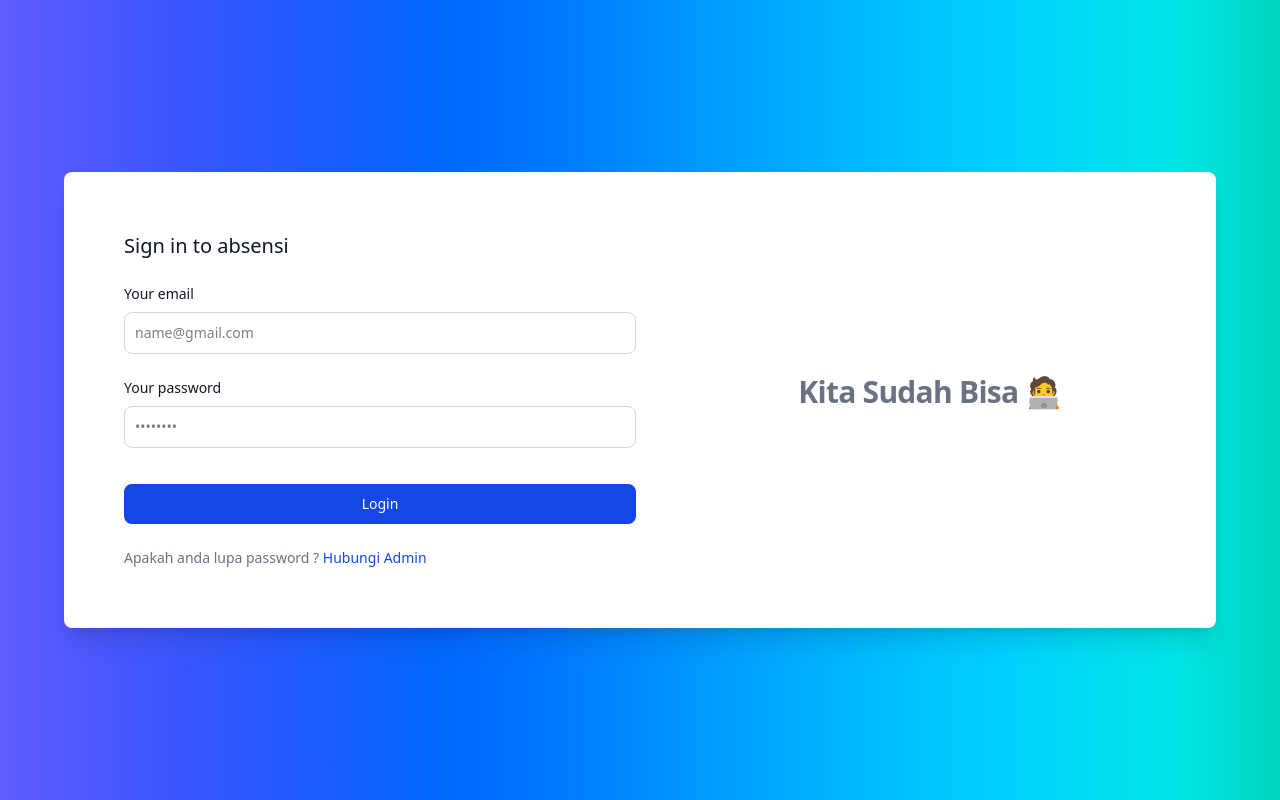
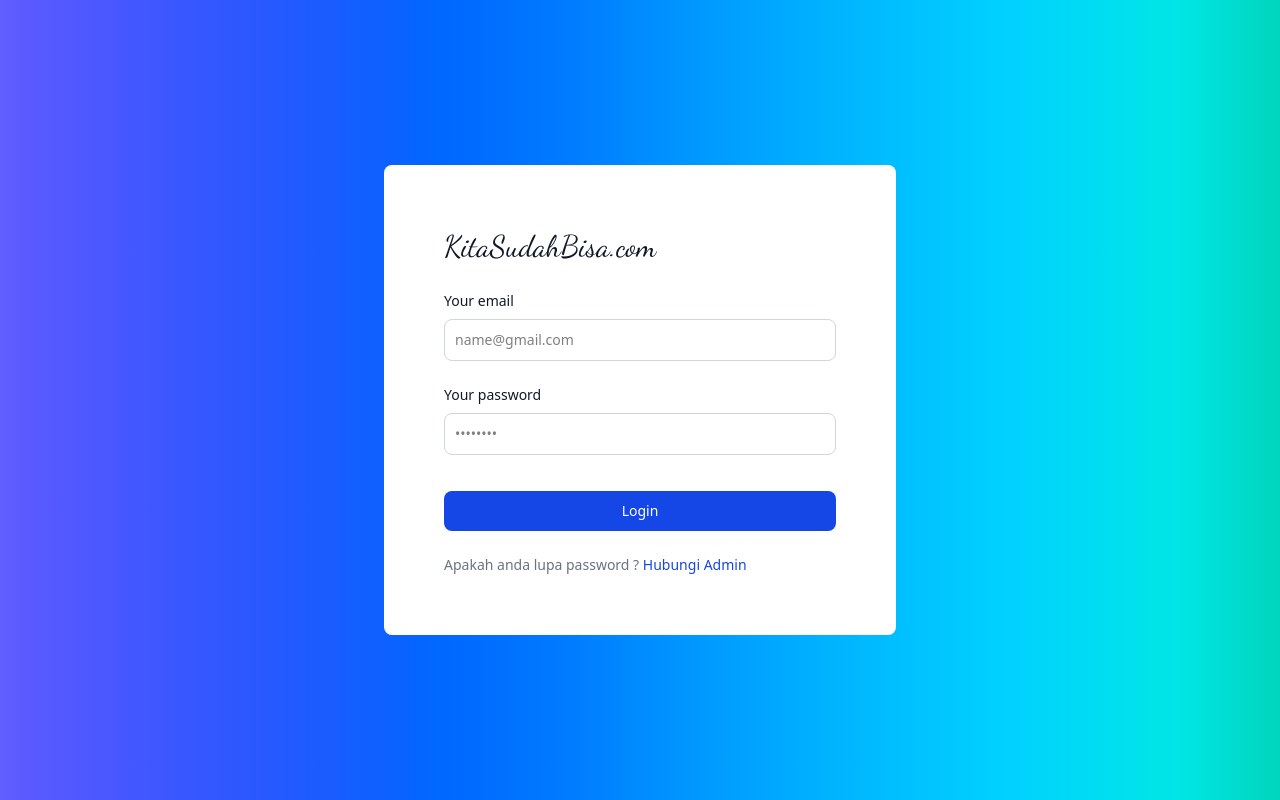
Before and after one commit to ravel28/vite-vue3-kitasudahbisa-frontend, a Vue app: page / in a window 1280 px wide. Built offline with nearby package versions, Linux system fonts and the light colour scheme.

Commit message:
[update] fixed card of sign-in on sign-page

```diff
--- a/src/views/HomePage.vue
+++ b/src/views/HomePage.vue
@@ -22,10 +22,11 @@
 
 <template>
     <div class="body w-screen flex justify-center items-center h-screen bg-linear-to-r/hsl from-indigo-500 to-teal-400 m-0">
-        <div class="container grid grid-cols-1 lg:grid-cols-2 gap-2 bg-white rounded-lg w-6xl shadow-xl">
+        <div class="container block bg-white rounded-lg w-lg shadow-4xl">
             <div class="form-login p-15">
-                <form class="space-y-6 lg:w-lg w-full" action="#" @submit.prevent="login">
-                    <h5 class="text-xl font-medium text-gray-900">Sign in to absensi</h5>
+                <form class="space-y-6 w-full" action="#" @submit.prevent="login">
+                    <!-- <h5 class="text-xl font-medium text-gray-900">Sign in to absensi</h5> -->
+                    <h5 class="text-xl dancing-script-regular text-gray-900">KitaSudahBisa.com</h5>
                     <div>
                         <label for="email" class="block mb-2 text-sm font-medium text-gray-900">Your email</label>
                         <input type="email" name="email" id="email" class="border border-gray-300 text-sm rounded-lg block w-full p-2.5" placeholder="name@gmail.com" required v-model="formLogin.user"/>
@@ -40,19 +41,22 @@
                     </div>
                 </form>
             </div>
-            <div class="catalog p-6 hidden lg:flex items-center justify-center">
-                <div class="catalog-info">
-                    <h1 class="mb-4 font-extrabold tracking-tight text-gray-500 md:text-3xl lg:text-3xl text-center">Kita  Sudah Bisa 🧑‍💻</h1>
-                </div>
-            </div>
         </div>
     </div>
 </template>
 
 <style scoped>
-@media (max-width: 999px) {
-    .container {
-        width: 80%;
+    @media (max-width: 800px) {
+        .container {
+            width: 80%;
+        }
     }
-}
+
+    .dancing-script-regular {
+        font-family: "Dancing Script", cursive;
+        font-weight: 400;
+        font-optical-sizing: auto;
+        font-style: normal;
+        font-size: 30px;
+    }
 </style>
```
